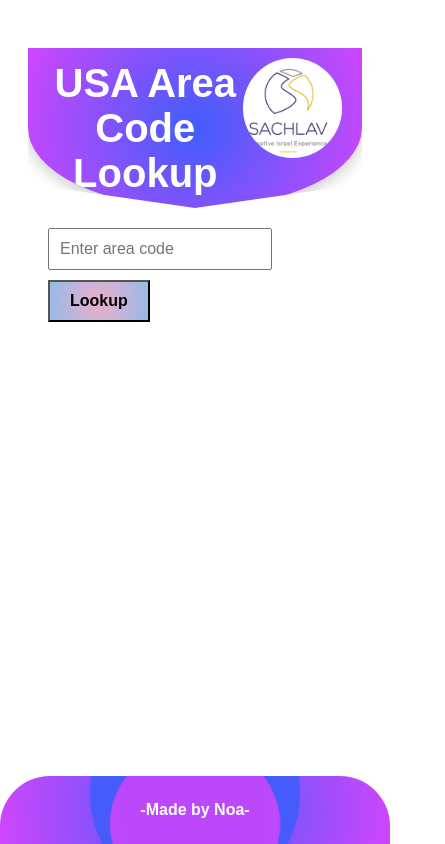
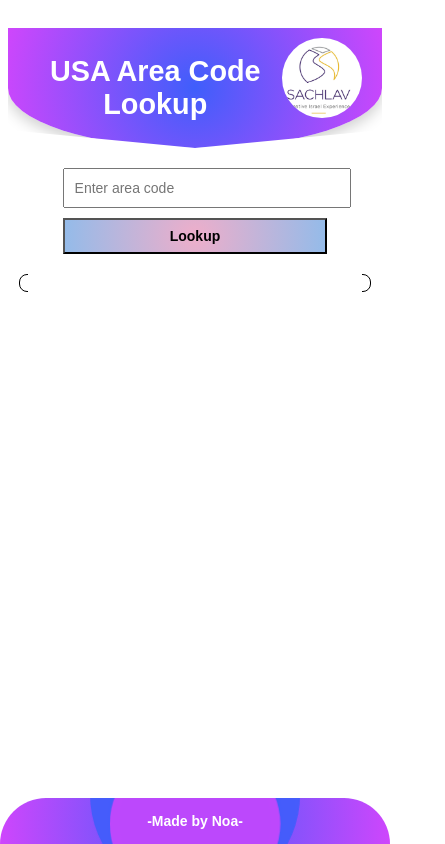
Before and after one commit to noa240/USA-Phone-Code-Generator-, a plain HTML site: page index.html in a window 390 px wide. Shown: the whole page, 445 px wide, since content can reach past the window. Drawn offline with Linux system fonts and the light colour scheme.

Commit message:
רספונסיביות

```diff
--- a/index.html
+++ b/index.html
@@ -223,6 +223,53 @@ width: 500px;
 height: 60px;
 background-color: #ffffff;
 border:#000000;
+}
+/* רספונסיבי למובייל */
+@media (max-width: 600px) {
+  body {
+    padding: 20px;
+  }
+
+  header h1 {
+    font-size: 1.8rem; /* כותרת קטנה יותר במסך קטן */
+  }
+
+  header img {
+    width: 80px;
+    height: 80px;
+    margin-bottom: 20px;
+  }
+
+  input {
+    width: 100%; /* הטופס יתפרס על כל המסך */
+    font-size: 14px;
+  }
+
+  button {
+    width: 100%;
+    font-size: 14px;
+    padding: 8px 0;
+  }
+
+  #result {
+    width: 100%;
+    font-size: 14px;
+    padding: 8px;
+  }
+
+  #warning {
+    font-size: 12px;
+    padding: 8px;
+  }
+
+  #cover {
+    width: 100%;
+  }
+
+  footer {
+    font-size: 14px;
+    padding: 15px;
+  }
 }
 
   </style>
```
